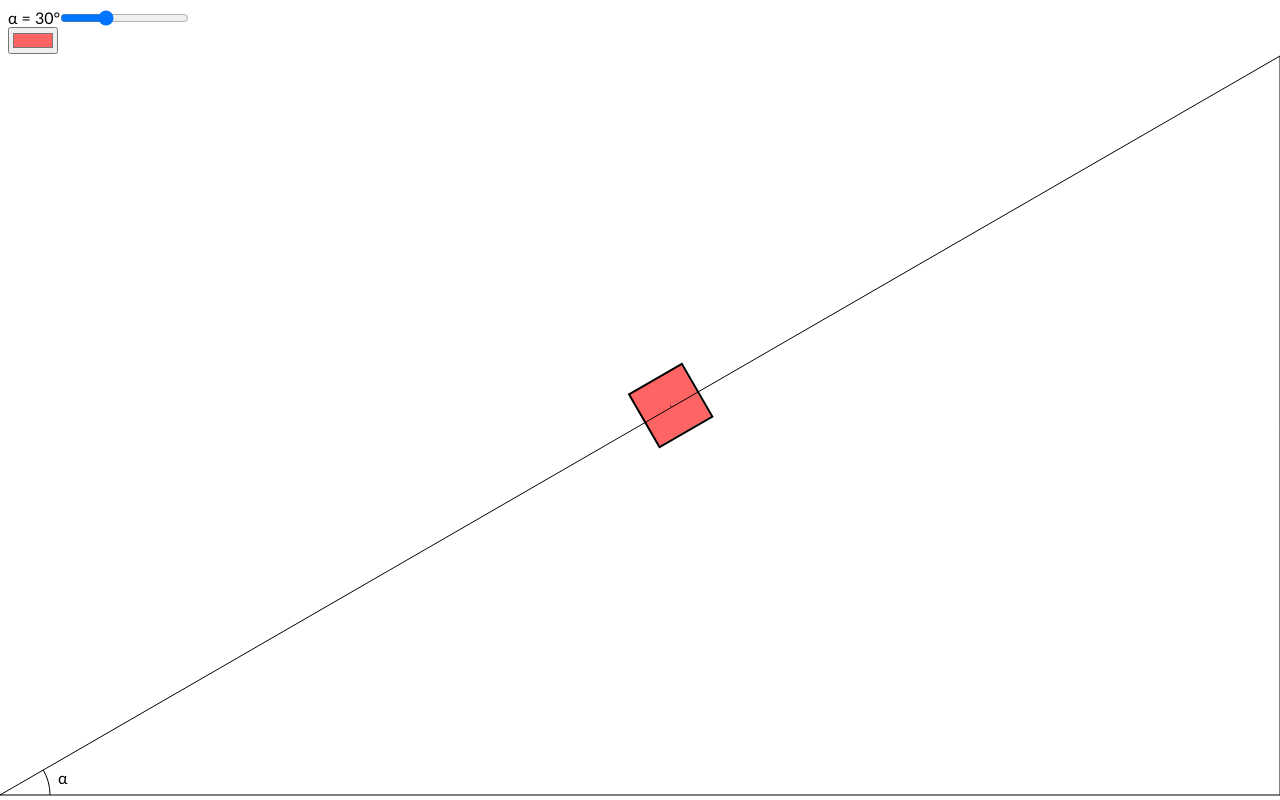
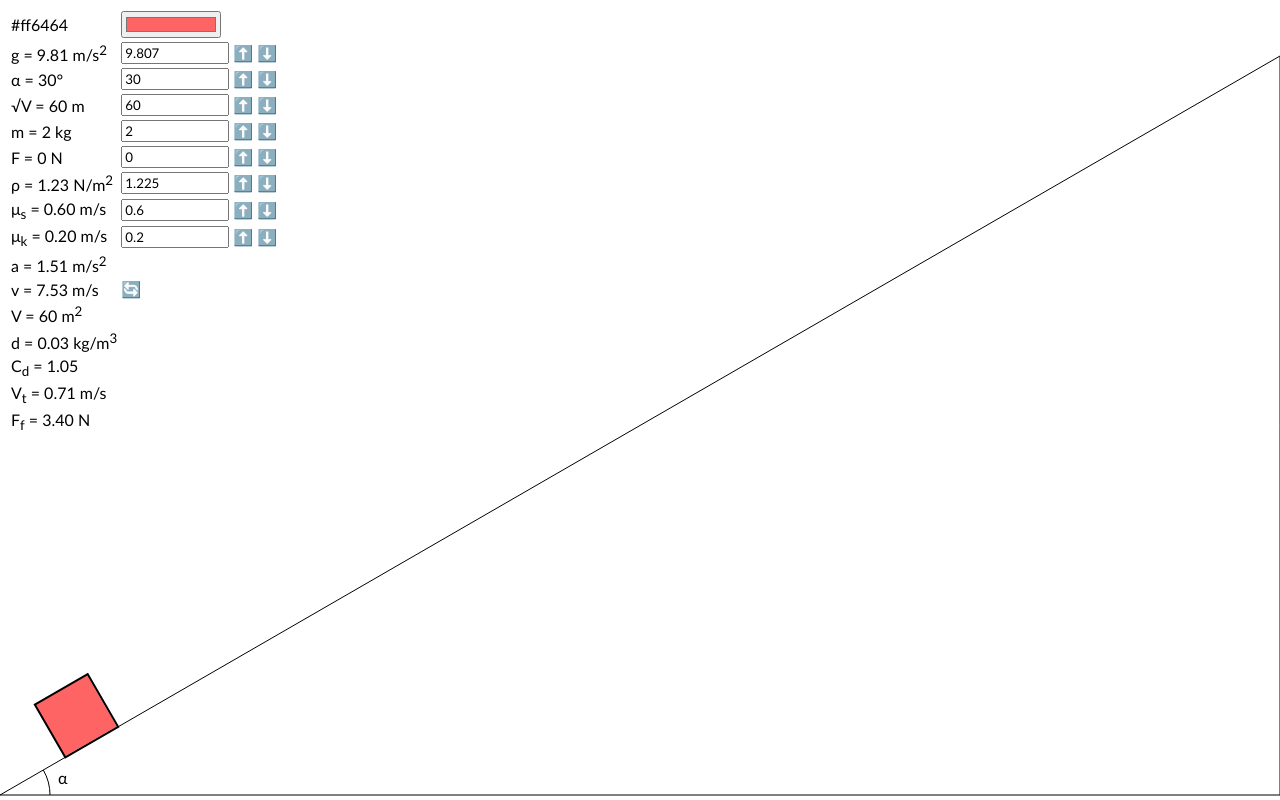
Before and after one commit to OguzhanUmutlu/physics-engine, a plain HTML site: page index.html in a window 1280 px wide. Drawn offline with Linux system fonts and the light colour scheme.

Commit message:
fixed canvas bugs and focused on physics formulas, friction is bugged

```diff
--- a/index.html
+++ b/index.html
@@ -6,19 +6,13 @@
 </head>
 <body>
 <canvas></canvas>
-<div class="info">
-    α = <span id="angle-l"></span> <input style="position: absolute; left: 50px" id="angle-i" type="range" min="0" max="89" value="30"><br>
-    <input id="color" type="color" value="#ff6464">
-</div>
+<table></table>
 </body>
 <style>
     * {
         user-select: none;
         font-family: Calibri, serif;
-    }
-
-    .info {
-        position: absolute;
+        white-space: nowrap;
     }
 
     canvas {
@@ -26,6 +20,10 @@
         left: 0;
         top: 0;
     }
+
+    table {
+        position: absolute;
+    }
 </style>
 <script src="physics.js"></script>
 </html>
--- a/physics.js
+++ b/physics.js
@@ -1,4 +1,4 @@
-const {PI, sin, cos, tan} = Math;
+const {PI, sqrt, sin, cos, tan} = Math;
 const deg = n => n / PI * 180;
 const rad = n => n * PI / 180;
 
@@ -27,7 +27,7 @@ class Vector2 {
     };
 
     length() {
-        return Math.sqrt(this.x ** 2 + this.y ** 2);
+        return sqrt(this.x ** 2 + this.y ** 2);
     };
 
     copy() {
@@ -37,12 +37,15 @@ class Vector2 {
 
 const world = {
     gravityAcceleration: 10, // g
+    frictionStaticCoefficient: .6,
+    frictionKineticCoefficient: .2,
+    fluidDensity: 1.225,
     get width() {
         return window.innerWidth;
     },
     get height() {
         return window.innerHeight;
-    }
+    },
 };
 
 const ground = {
@@ -56,36 +59,68 @@ class Box extends Vector2 { // square
     velocity = 0; // v
     force = 0; // F
     color = "#ff6464";
+    lastSafeX = 0;
 
     constructor() {
         super();
-        this.pos();
+        this.x = world.width - this.size;
     }
 
-    get acceleration() { // F = ma
-        return this.force / this.mass;
+    get frictionCoefficient() {
+        const force = this.force + sin(rad(ground.alpha)) * this.mass * world.gravityAcceleration;
+        return force > world.frictionStaticCoefficient ? world.frictionKineticCoefficient : world.frictionStaticCoefficient;
     };
 
-    pos() {
-        this.x = world.width / 2 + this.size / 2;
-        this.y = world.height - tan(rad(ground.alpha + .5)) * this.x;
+    get dragCoefficient() {
+        return 1.05;
+    };
+
+    get terminalVelocity() {
+        return sqrt(2 * this.mass * world.gravityAcceleration / (world.fluidDensity * this.volume * this.dragCoefficient));
+    };
+
+    get frictionForce() {
+        let f = this.frictionCoefficient * this.mass * world.gravityAcceleration * cos(rad(ground.alpha));
+        if (f > sin(rad(ground.alpha)) * world.gravityAcceleration) f = sin(rad(ground.alpha)) * world.gravityAcceleration;
+        return f;
+    };
+
+    get acceleration() { // F = ma
+        return this.force / this.mass + sin(rad(ground.alpha)) * world.gravityAcceleration - this.frictionForce;
+    };
+
+    get volume() {
+        return this.size; // ** 2;
+    }
+
+    get density() { // d = m / V
+        return this.mass / this.volume;
     };
 
     draw() {
         ctx.save();
         ctx.fillStyle = this.color;
         ctx.lineWidth = 2;
-        // ctx.rotate()
-        ctx.translate(this.x, this.y);
+        const x = this.x + this.size / 2;
+        const y = world.height - tan(rad(ground.alpha)) * x - 6;
+        const {size} = this;
+        ctx.translate(x, y);
         ctx.rotate(-rad(ground.alpha));
-        ctx.translate(-this.x, -this.y);
-        ctx.fillRect(this.x - this.size / 2, this.y - this.size / 2, this.size, this.size);
-        ctx.strokeRect(this.x - this.size / 2, this.y - this.size / 2, this.size + 1, this.size + 1);
+        ctx.translate(-x, -y);
+        ctx.fillRect(x - size, y - size, size, size);
+        ctx.strokeRect(x - size, y - size, size + 1, size + 1);
         ctx.restore();
         ctx.fillRect(this.x, this.y, 1, 1);
     };
 
-    update() {
+    update(deltaTime) {
+        this.velocity += this.acceleration * deltaTime;
+        this.x -= this.velocity;
+        if (this.x < 0) this.x = world.width;
+        if (this.x > world.width) this.x = 0;
+        if (isNaN(this.velocity) || !isFinite(this.velocity)) this.velocity = 0;
+        if (isNaN(this.x) || !isFinite(this.x)) this.x = this.lastSafeX;
+        else this.lastSafeX = this.x;
     };
 }
 
@@ -103,19 +138,49 @@ addEventListener("resize", () => {
 });
 dispatchEvent(new Event("resize"));
 let mouseDown = false;
-canvas.addEventListener("mousedown", () => mouseDown = true);
+canvas.addEventListener("mousedown", ev => {
+    mouseDown = true
+    box.x = ev.clientX;
+    box.velocity = 0;
+});
 addEventListener("mousemove", ev => {
     if (!mouseDown) return;
-    box.x = ev.offsetX;
-    box.y = ev.offsetY;
+    box.x = ev.clientX;
+    box.velocity = 0;
 });
 addEventListener("mouseup", () => mouseDown = false);
 addEventListener("blur", () => mouseDown = false);
 addEventListener("contextmenu", ev => ev.preventDefault());
+const board = [
+    {origin: box, set: "color", type: "color", text: n => n, default: "#ff6464"},
+    {origin: world, set: "gravityAcceleration", range: [0, 100], text: n => `g = ${n} m/s<sup>2</sup>`, default: 9.807},
+    {origin: ground, set: "alpha", range: [0, 89], text: n => `α = ${n}°`, default: 30},
+    {origin: box, set: "size", range: [1, 300], text: n => `√V = ${n} m`, default: 60},
+    {origin: box, set: "mass", range: [1, 100], text: n => `m = ${n} kg`, default: 2},
+    {origin: box, set: "force", range: [-50, 50], text: n => `F = ${n} N`, default: 0},
+    {origin: world, set: "fluidDensity", range: [0, 50], text: n => `ρ = ${n} N/m<sup>2</sup>`, default: 1.225},
+    {
+        origin: world, set: "frictionStaticCoefficient", range: [0, 50], text: n => `μ<sub>s</sub> = ${n} m/s`,
+        default: .6
+    },
+    {
+        origin: world, set: "frictionKineticCoefficient", range: [0, 50], text: n => `μ<sub>k</sub> = ${n} m/s`,
+        default: .2
+    },
+    {origin: box, set: "acceleration", noInput: true, text: n => `a = ${n} m/s<sup>2</sup>`},
+    {origin: box, set: "velocity", noInput: true, reset: true, text: n => `v = ${n} m/s`},
+    {origin: box, set: "volume", noInput: true, text: n => `V = ${n} m<sup>2</sup>`},
+    {origin: box, set: "density", noInput: true, text: n => `d = ${n} kg/m<sup>3</sup>`},
+    {origin: box, set: "dragCoefficient", noInput: true, text: n => `C<sub>d</sub> = ${n}`},
+    {origin: box, set: "terminalVelocity", noInput: true, text: n => `V<sub>t</sub> = ${n} m/s`},
+    {origin: box, set: "frictionForce", noInput: true, text: n => `F<sub>f</sub> = ${n} N`},
+];
+let lastDelta = null;
 const animate = () => {
     requestAnimationFrame(animate);
     ctx.clearRect(0, 0, world.width, world.height);
-    box.update();
+    box.update((lastDelta === null ? 0 : Date.now() - lastDelta) / 1000);
+    lastDelta = Date.now();
     box.draw();
     ctx.beginPath();
     ctx.moveTo(world.width, world.height - 5);
@@ -131,11 +196,50 @@ const animate = () => {
     ctx.font = "16px Calibri";
     ctx.fillText("α", cos(rad(ground.alpha / 2)) * 60, world.height - sin(rad(ground.alpha / 2)) * 60);
     window.fps = null;
-    const a = document.querySelector("#angle-i").value * 1;
-    const old = ground.alpha;
-    ground.alpha = a;
-    if (a !== old) box.pos();
-    document.querySelector("#angle-l").innerHTML = ground.alpha + "°";
-    box.color = document.querySelector("#color").value;
+    board.forEach(i => {
+        if (!i.noInput) i.origin[i.set] = isNaN(i.html.input.value * 1) ? i.html.input.value : i.html.input.value * 1;
+        i.html.text.innerHTML = i.text(typeof i.origin[i.set] === "string" ? i.origin[i.set] : i.origin[i.set].toFixed(2).replace(".00", ""));
+    });
 };
+const table = document.querySelector("table");
+board.forEach(i => {
+    const tr = document.createElement("tr");
+    const text = document.createElement("td");
+    const inputTd = document.createElement("td");
+    const input = document.createElement("input");
+    tr.appendChild(text);
+    if (!i.noInput) {
+        input.style.width = "100px";
+        input.value = i.default;
+        input.type = i.type || "number";
+        inputTd.appendChild(input);
+        tr.appendChild(inputTd);
+        if (i.type !== "color") {
+            input.min = i.range[0];
+            input.max = i.range[1];
+            const up = document.createElement("td");
+            up.innerHTML = "⬆️";
+            up.style.cursor = "pointer";
+            tr.appendChild(up);
+            const down = document.createElement("td");
+            down.innerHTML = "⬇️";
+            down.style.cursor = "pointer";
+            tr.appendChild(down);
+            up.addEventListener("click", () => input.value++);
+            down.addEventListener("click", () => input.value--);
+        }
+    }
+    if (i.reset) {
+        const reset = document.createElement("td");
+        reset.innerHTML = "🔄";
+        reset.style.cursor = "pointer";
+        tr.appendChild(reset);
+        reset.addEventListener("click", () => {
+            if (!i.noInput) input.value = i.default;
+            i.origin[i.set] = i.default;
+        });
+    }
+    i.html = {text, input};
+    table.appendChild(tr);
+});
 animate();
```
